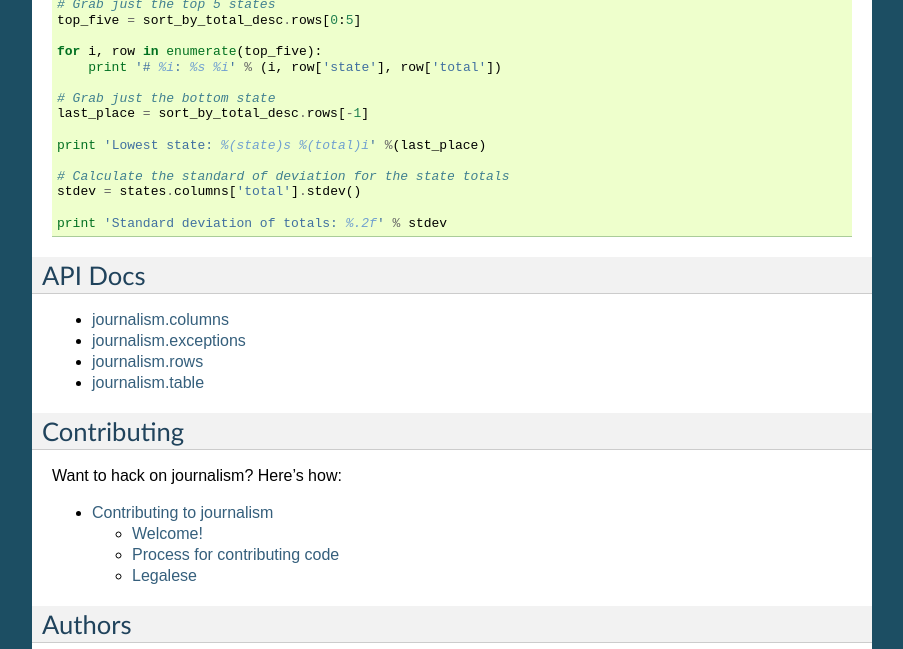
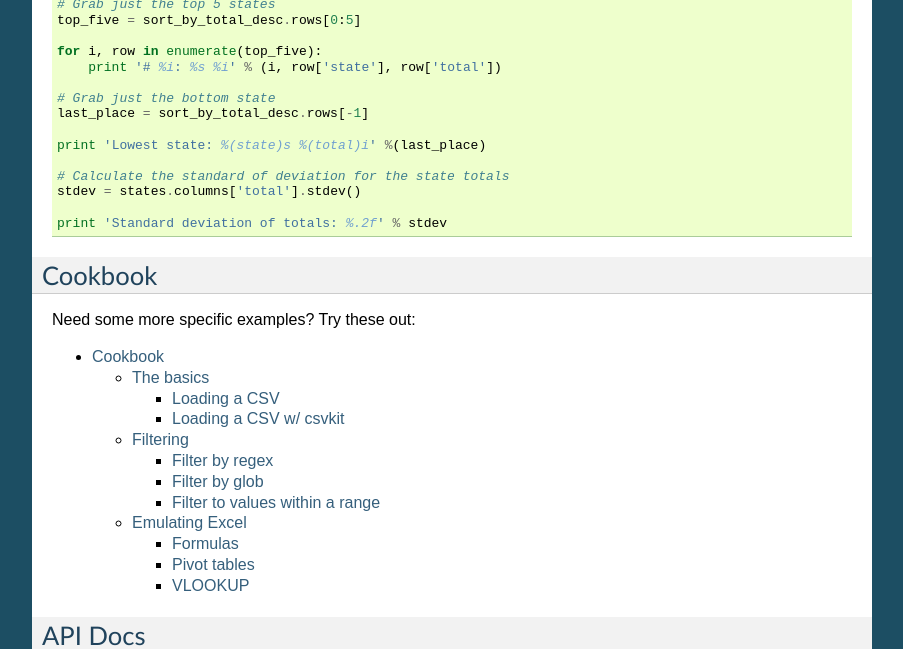
Before and after one commit to wireservice/agate, a Sphinx documentation site: the page built from docs/index.rst, in a window 1280 px wide and 900 px high, scrolled down 1890 px, cut to the strip 0-649 px from the top of the window. Shown: the whole strip, without its empty margins (198-1101 px from the left). Built offline with Sphinx 7.4.7, drawn with Linux system fonts in a browser that asks for light colours; some of the changed text lies outside the part shown.

Commit message:
Stub out cookbook. Doc loading a CSV. Closes #37.

```diff
--- /dev/null
+++ b/docs/cookbook.rst
@@ -0,0 +1,77 @@
+========
+Cookbook
+========
+
+The basics
+==========
+
+Loading a CSV
+-------------
+
+If your file does not have headers:
+
+.. code-block:: python
+
+    from journalism import Table, TextColumn, IntColumn, FloatColumn
+
+    column_names = ['city', 'area', 'population']
+    column_types = [TextColumn, FloatColumn, IntColumn]
+
+    with open('population.csv') as f:
+        rows = list(csv.reader(f)
+
+    table = Table(rows, column_types, column_names)
+
+If your file does have headers:
+
+.. code-block:: python
+
+    column_types = [TextColumn, FloatColumn, IntColumn]
+
+    with open('population.csv') as f:
+        rows = list(csv.reader(f))
+
+    # Omitting third argument will cause journalism to use
+    # first row as column names
+    table = Table(rows, column_types)
+
+Loading a CSV w/ csvkit
+-----------------------
+
+TODO
+
+Filtering
+=========
+
+Filter by regex
+---------------
+
+TODO
+
+Filter by glob
+--------------
+
+TODO
+
+Filter to values within a range
+-------------------------------
+
+TODO
+
+Emulating Excel
+===============
+
+Formulas
+--------
+
+TODO
+
+Pivot tables
+------------
+
+TODO
+
+VLOOKUP
+-------
+
+TODO
--- a/docs/index.rst
+++ b/docs/index.rst
@@ -117,6 +117,16 @@ Here is an example of how to use journalism, using financial aid data from data.
 
     print 'Standard deviation of totals: %.2f' % stdev
 
+Cookbook
+========
+
+Need some more specific examples? Try these out:
+
+.. toctree::
+    :maxdepth: 3
+
+    cookbook
+
 API Docs
 ========
 
```
Also changed, not shown: 2 other files.
